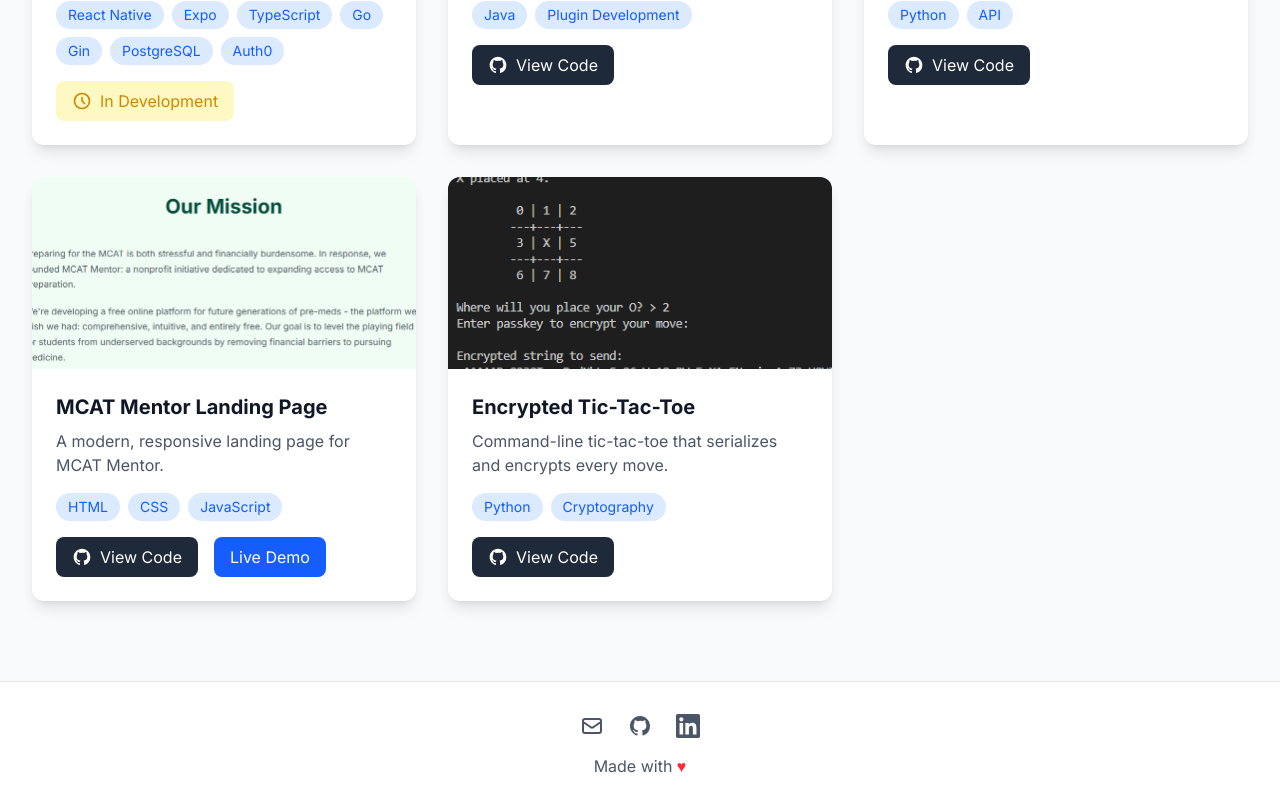
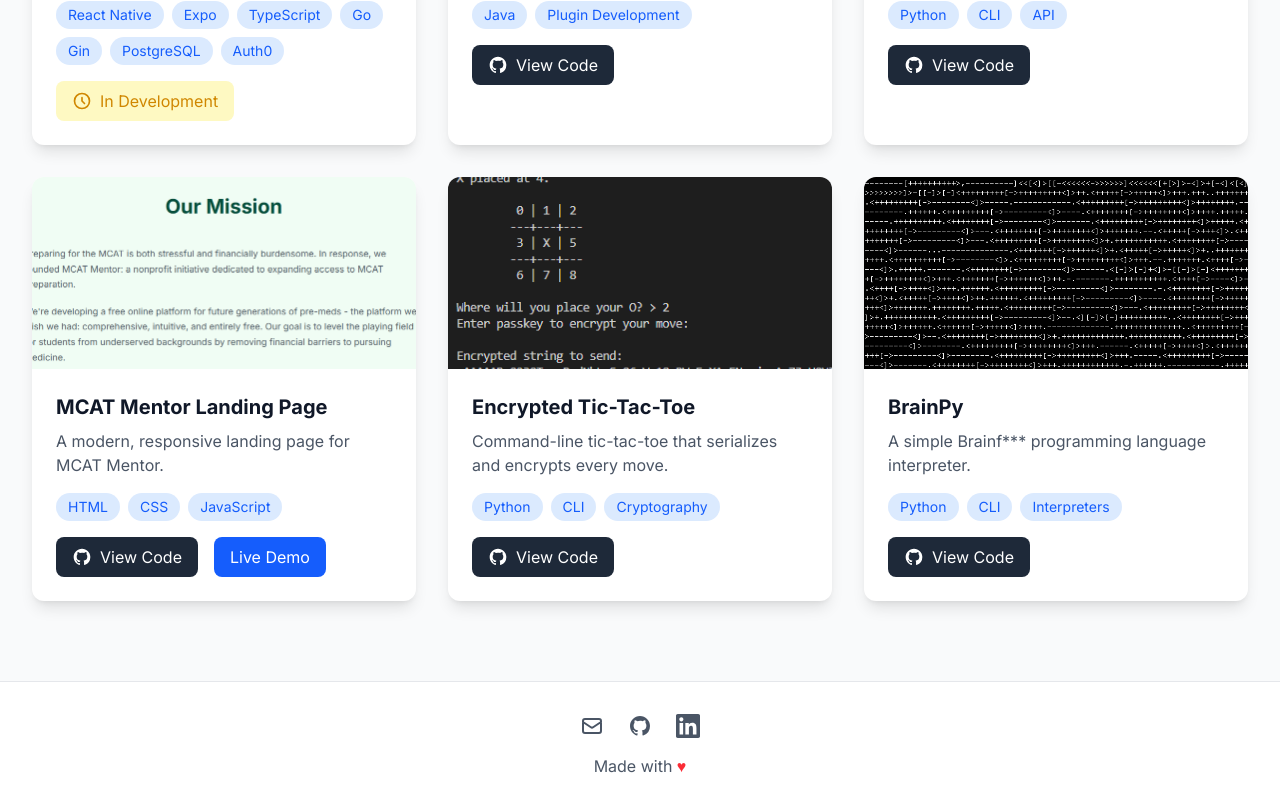
Before and after one commit to dizzyfrogs/portfolio, a Next.js app: page / in a window 1280 px wide. Shown: the part 2339-3137 px from the top of the page. Built offline with nearby package versions, Linux system fonts and the light colour scheme.

Commit message:
added brainpy to projects

```diff
--- a/src/components/Projects.tsx
+++ b/src/components/Projects.tsx
@@ -31,7 +31,7 @@ const projects: Project[] = [
   {
     title: "Hevy Engagement Bot",
     description: "Modular automation tool for increasing user engagement on Hevy.",
-    technologies: ["Python", "API"],
+    technologies: ["Python", "CLI", "API"],
     githubUrl: "https://github.com/dizzyfrogs/hevy-engagement-bot",
     imageUrl: "/projects/hevy.png",
     status: "completed"
@@ -48,9 +48,17 @@ const projects: Project[] = [
   {
     title: "Encrypted Tic-Tac-Toe",
     description: "Command-line tic-tac-toe that serializes and encrypts every move.",
-    technologies: ["Python", "Cryptography"],
+    technologies: ["Python", "CLI", "Cryptography"],
     githubUrl: "https://github.com/dizzyfrogs/encrypted-tic-tac-toe",
     imageUrl: "/projects/tictactoe.png",
+    status: "completed"
+  },
+  {
+    title: "BrainPy",
+    description: "A simple Brainf*** programming language interpreter.",
+    technologies: ["Python", "CLI", "Interpreters"],
+    githubUrl: "https://github.com/dizzyfrogs/brainpy",
+    imageUrl: "/projects/brainpy.png",
     status: "completed"
   }
 ];
```
Also changed, not shown: public/projects/brainpy.png (added).
